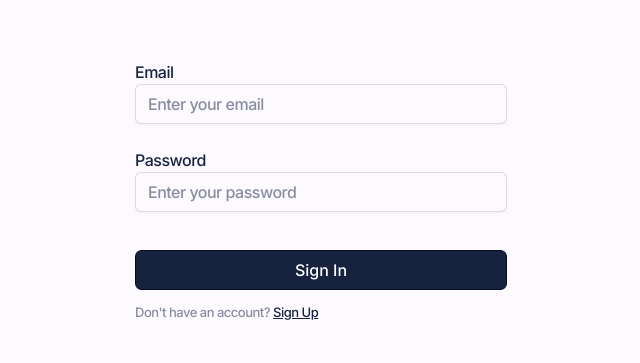
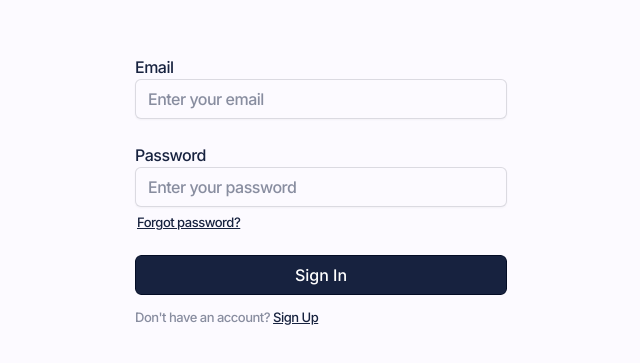
Before and after one commit to findsam/auth-frontend, a React (Vite) app: page /account/sign-in in a window 1280 px wide. Shown: the part 213-576 px from the top of the page, without its empty margins (319-959 px from the left). Built offline with nearby package versions, Linux system fonts and the light colour scheme.

Commit message:
misc updates

```diff
--- a/src/libs/types.ts
+++ b/src/libs/types.ts
@@ -49,6 +49,7 @@ interface UserSecurity {
 
 interface UserMeta {
   createdAt: Date;
+  lastUpdate: Date;
 }
 
 export interface User {
--- a/src/pages/account/settings.tsx
+++ b/src/pages/account/settings.tsx
@@ -19,18 +19,7 @@ const Settings: React.FC = () => {
         Welcome to your account, {auth.user?.firstName} {auth.user?.lastName}.
         <br />
         <ul>
-          <li>
-            Account created:{" "}
-            {new Date(auth?.user?.meta?.createdAt).toLocaleString("en-US", {
-              year: "numeric",
-              month: "short",
-              day: "numeric",
-              hour: "numeric",
-              minute: "numeric",
-              second: "numeric",
-              hour12: true,
-            })}
-          </li>
+          <li>Account created: {renderTime(auth?.user?.meta?.createdAt)}</li>
           <li>Email: {auth?.user?.email}</li>
           <li>
             Verified?:{" "}
@@ -40,6 +29,7 @@ const Settings: React.FC = () => {
             2FA Enabled?:{" "}
             {auth?.user?.security?.hasTwoFactor === false ? "No" : "Yes"}
           </li>
+          <li>Last updated: {renderTime(auth?.user?.meta?.lastUpdate)}</li>
         </ul>
         <br />
         <button onClick={async () => await refetch()}>
@@ -51,3 +41,14 @@ const Settings: React.FC = () => {
 };
 
 export default Settings;
+
+const renderTime = (timestamp: Date) =>
+  new Date(timestamp).toLocaleString("en-US", {
+    year: "numeric",
+    month: "short",
+    day: "numeric",
+    hour: "numeric",
+    minute: "numeric",
+    second: "numeric",
+    hour12: true,
+  });
--- a/src/pages/account/signIn.tsx
+++ b/src/pages/account/signIn.tsx
@@ -47,7 +47,18 @@ const SignIn: React.FC = () => {
             name="password"
             label="Password"
             placeholder="Enter your password"
-          />{" "}
+          />
+          <p
+            className="form__notification"
+            style={{ marginTop: "-1rem", marginLeft: "0.2rem" }}
+          >
+            <Link
+              to="/account/reset-password"
+              className="form__notification__button"
+            >
+              Forgot password?
+            </Link>
+          </p>
           <button className="form__submit" type="submit">
             Sign In{" "}
           </button>
```
